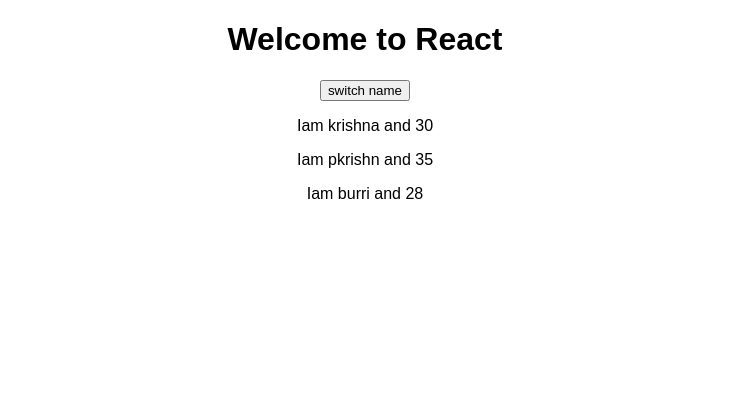
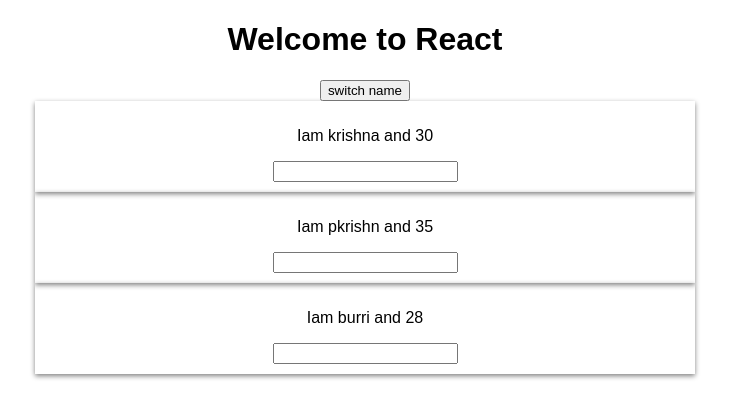
Before and after one commit to saikiranburriwar/saiki, a React (Create React App) app: page / in a window 1280 px wide. Shown: the top 418 px of the page, without its empty margins (275-1004 px from the left). Built offline with nearby package versions, Linux system fonts and the light colour scheme.

Commit message:
second added css file in person

```diff
--- a/src/App.js
+++ b/src/App.js
@@ -12,21 +12,33 @@
 
     ]
   }
-  buttonEventHandler=()=>{
+  buttonEventHandler=(list)=>{
     this.setState({
-      persons:[{name:'krishna',age:398},{name:'pkrishn',age:35},
+      persons:[{name:'krishna',age:398},{name:list,age:35},
       {name:'kiran',age:22}]
 
     });
+  };
+  handleChanger = (event) => {
+    this.setState({
+      persons:[
+        {name:'krishna',age:398},
+        {name:event.target.value,age:35},
+      {name:'kiran',age:22}
+    ]
+
+    });
+
   };
   render() {
     return (
       <div className="App">
 
         <h1 className="App-title">Welcome to React</h1>
-        <button onClick={this.buttonEventHandler}>switch name</button>
-        <Person name={this.state.persons[0].name} age={this.state.persons[0].age}/>
-        <Person name={this.state.persons[1].name} age={this.state.persons[1].age}/>
+        <button onClick={this.buttonEventHandler.bind(this,"gopal")}>switch name</button>
+        <Person name={this.state.persons[0].name} age={this.state.persons[0].age }/>
+        <Person click={()=>{return this.buttonEventHandler("maxmill");}} name={this.state.persons[1].name}
+        age={this.state.persons[1].age} handleChange={this.handleChanger}/>
         <Person name={this.state.persons[2].name} age={this.state.persons[2].age}/>
 
       </div>
--- /dev/null
+++ b/src/Person/Person.css
@@ -0,0 +1,8 @@
+.box{
+    width:50%;
+    text-align:center;
+    margin:auto;
+    box-shadow:0 2px 5px grey;
+    padding:10px;
+
+}
--- a/src/Person/Person.js
+++ b/src/Person/Person.js
@@ -1,7 +1,11 @@
 import React from 'react';
+import './Person.css'
 const Person = (props) =>{
     return(
-        <p>Iam  {props.name} and {props.age} </p>
+        <div className="box">
+        <p onClick={props.click}>Iam  {props.name} and {props.age} </p>
+        <input type="text" onChange={props.handleChange}></input>
+        </div>
     )
 };
 export default Person;
```
